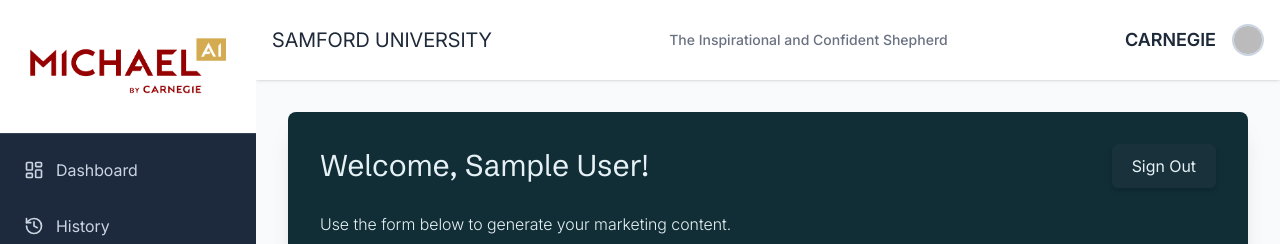
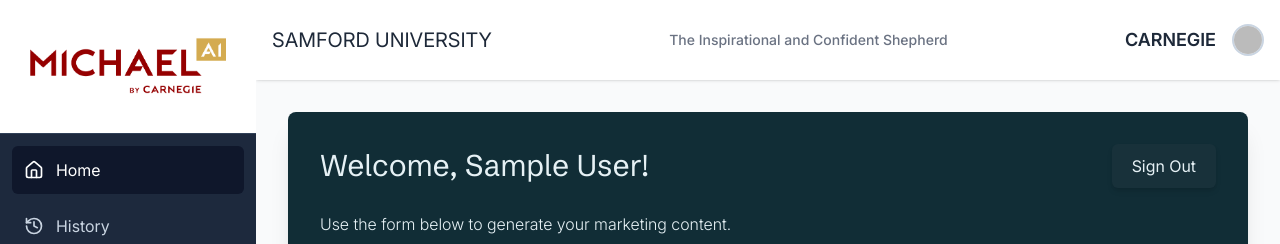
Before and after one commit to scooter7/ChemGen, a Next.js app: page /home in a window 1280 px wide. Shown: the top 244 px of the page. Built offline with nearby package versions, Linux system fonts and the light colour scheme; no server answers; sample sign-in values are in the browser's storage.

Commit message:
dashboard to home redirect and readability

```diff
--- a/app/_components/layout/Sidebar.tsx
+++ b/app/_components/layout/Sidebar.tsx
@@ -4,16 +4,16 @@
 import Link from 'next/link';
 import { usePathname } from 'next/navigation';
 import {
-  LayoutDashboard,
+  Home, // Changed from LayoutDashboard
   History,
   FileText,
   UserCircle2,
   Image as ImageIconLucide,
 } from 'lucide-react';
-import Image from 'next/image'; // Import the Next.js Image component
+import Image from 'next/image';
 
 const navItems = [
-  { href: '/dashboard', label: 'Dashboard', icon: LayoutDashboard },
+  { href: '/home', label: 'Home', icon: Home }, // Changed this line
   { href: '/history', label: 'History', icon: History },
   { href: '/brand-materials', label: 'Brand Materials', icon: FileText },
   { href: '/image-library', label: 'Image Library', icon: ImageIconLucide },
@@ -27,7 +27,7 @@
     <aside className="w-64 bg-slate-800 text-slate-100 hidden md:flex md:flex-col">
       {/* Logo section: full-bleed, no padding */}
       <div className="border-b border-slate-700">
-        <Link href="/dashboard" className="block">
+        <Link href="/home" className="block">
           <Image
             src="/michaelailogo.png"
             alt="ChemGen logo"
--- a/app/layout.tsx
+++ b/app/layout.tsx
@@ -14,7 +14,7 @@
   children: React.ReactNode;
 }>) {
   return (
-    <html lang="en" className={`${inter.variable} ${schibstedGrotesk.variable}`}>
+    <html lang="en" className={`dark ${inter.variable} ${schibstedGrotesk.variable}`}>
       <body className="font-body bg-chemgen-dark text-chemgen-light">
         <AuthSessionProvider>
           {children}
--- a/tailwind.config.ts
+++ b/tailwind.config.ts
@@ -1,6 +1,7 @@
 import type { Config } from 'tailwindcss';
 
 const config: Config = {
+  darkMode: 'class', // Add this line
   content: [
     './app/**/*.{js,ts,jsx,tsx,mdx}',
   ],
```
